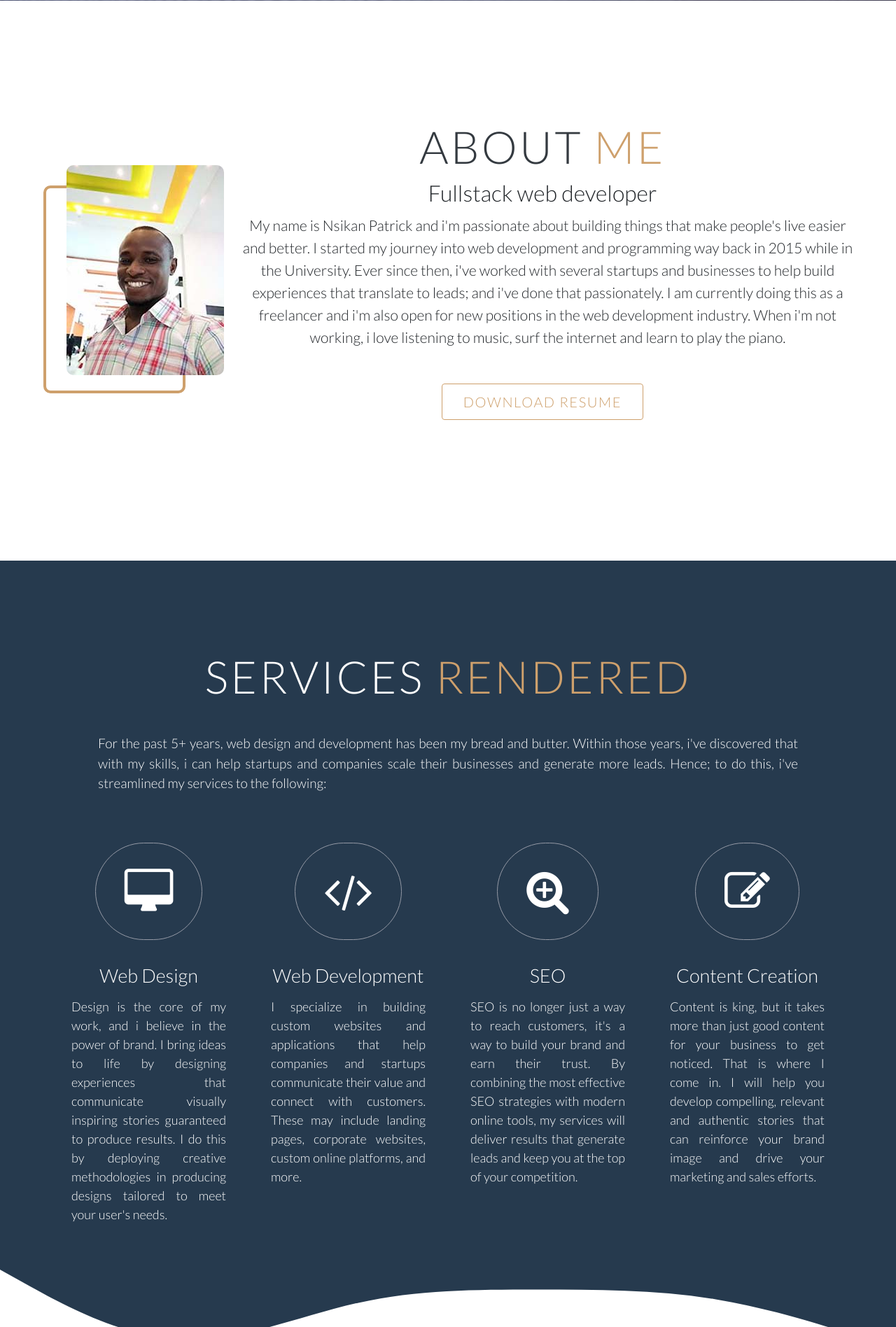
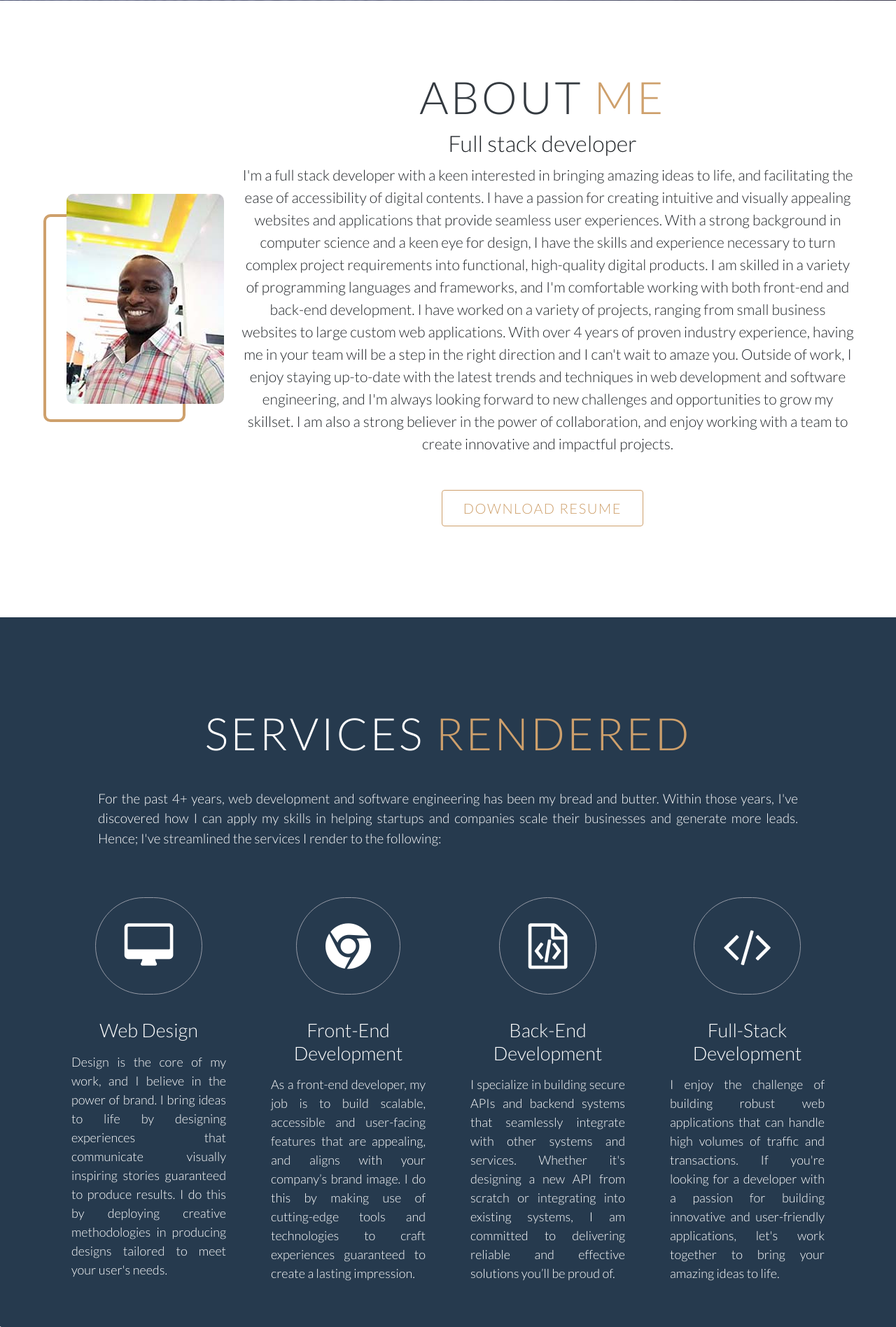
Before and after one commit to NsikanPatrick/my-portfolio-website, a Django app: page / in a window 1280 px wide. Shown: the part 899-2795 px from the top of the page at 70% size. Run offline with Django 4.2, Linux system fonts and the light colour scheme; some libraries are stand-ins or nearby versions.

Commit message:
Updating page contents

```diff
--- a/my_portfolio/views.py
+++ b/my_portfolio/views.py
@@ -10,5 +10,6 @@ def index(request):
 
 
 def resume(request):
-    filepath = os.path.join('static', 'Resume.pdf')
+    # filepath = os.path.join('static', 'Resume.pdf')
+    filepath = os.path.join('static', 'NSIKAN ADAOWO - FULL STACK DEVELOPER.pdf')
     return FileResponse(open(filepath, 'rb'), content_type='application/pdf')
--- a/static/css/main.css
+++ b/static/css/main.css
@@ -39,7 +39,7 @@ a{
     justify-content: center;
 }
 
-.cta{
+.cta, .card a{
     margin-top: 30px;
     display: inline-block;
     padding: 10px 30px;
@@ -53,9 +53,18 @@ a{
     transition-property: background-color, color;
 }
 
-.cta:hover{
+.cta:hover, .card a:hover{
     background: #cea06c;
     color: #fff;
+}
+
+.site-features-area .feature i{
+    color: #cea06c !important;
+}
+
+.site-feature-item-title{
+    padding-top: 80px;
+    padding-bottom: 60px;
 }
 
 /* End of general site styles */
--- a/templates/base.html
+++ b/templates/base.html
@@ -35,7 +35,7 @@
 <header>
     <nav class="navigation">
         <div class="nav-content">
-            <div class="logo-box"><a href="#hero">Nsikan Patrick</a></div>
+            <div class="logo-box"><a href="#hero">Nsikan Adaowo</a></div>
             <ul class="menu-items">
                 <div class="icn btn-cancel">
                     <i class="fa fa-times"></i>
--- a/templates/index.html
+++ b/templates/index.html
@@ -1,7 +1,7 @@
 
 {% extends 'base.html' %}
 
-{% block title %} Nsikan Patrick {% endblock %}
+{% block title %} Nsikan Adaowo {% endblock %}
 
 {% block content %}
 
@@ -21,10 +21,9 @@
                         <div class="col-md-12">
                             <h3>Hi there,</h3>
                             <h1>My name is <br>
-                                Nsikan Patrick</h1>
-                            <p> I love building things that help people gain access to information through
-                                the internet. I also love simplifying complex systems and make them friendly
-                                and accessible for all.</p>
+                                Nsikan Patrick Adaowo</h1>
+                            <p> I'm a full stack developer with a keen interest in bringing amazing ideas to life, and facilitating the ease of accessibility of digital contents.
+                                I have a passion for creating intuitive and visually appealing applications that provide seamless user experiences.</p>
                             <a href="#portfolio" class="btn cta" type="button">Portfolio</a>
                         </div>
 
@@ -46,14 +45,15 @@
             </div>
             <div class="col-right">
                 <h1 class="section-title">About <span>Me</span></h1>
-                <h2>Fullstack web developer</h2>
-                <p>My name is Nsikan Patrick and i'm passionate about building things that make people's live
-                    easier and better. I started my journey into web development and programming way back in 2015 while
-                    in the University. Ever since then, i've worked with several startups and businesses
-                    to help build experiences that translate to leads; and i've done that passionately.
-                    I am currently doing this as a freelancer and i'm also open for new positions in the web development
-                    industry.
-                    When i'm not working, i love listening to music, surf the internet and learn to play the piano.</p>
+                <h2>Full stack developer</h2>
+                <p>I'm a full stack developer with a keen interested in bringing amazing ideas to life, and facilitating the ease of accessibility of digital contents.
+                    I have a passion for creating intuitive and visually appealing websites and applications that provide seamless user experiences.
+                    With a strong background in computer science and a keen eye for design, I have the skills and experience necessary to turn complex project requirements into functional, high-quality digital products.
+                    I am skilled in a variety of programming languages and frameworks, and I'm comfortable working with both front-end and back-end development.
+                    I have worked on a variety of projects, ranging from small business websites to large custom web applications.
+                    With over 4 years of proven industry experience, having me in your team will be a step in the right direction and I can't wait to amaze you.
+                    Outside of work, I enjoy staying up-to-date with the latest trends and techniques in web development and software engineering, and I'm always looking forward to new challenges and opportunities to grow my skillset. I am also a strong believer
+                     in the power of collaboration, and enjoy working with a team to create innovative and impactful projects.</p>
                 <a href="{% url 'resume' %}" class="btn cta">Download resume</a>
             </div>
         </div>
@@ -68,17 +68,17 @@
             <div class="container">
                 <div class="row feature-items">
                     <div class="services-intro text-justify">
-                        <p>For the past 5+ years, web design and development has been my bread and butter.
-                            Within those years, i've discovered that with my skills, i can help startups and
-                            companies scale their businesses and generate more leads. Hence; to do this, i've
-                            streamlined my services to the following:
+                        <p>For the past 4+ years, web development and software engineering has been my bread and butter.
+                            Within those years, I've discovered how I can apply my skills in helping startups and
+                            companies scale their businesses and generate more leads. Hence; I've
+                            streamlined the services I render to the following:
                         </p>
                     </div>
                     <div class="col-lg-3 col-md-6">
                         <div class="feature">
                             <i class="fa fa-desktop fa-2x"></i>
                             <h4>Web Design</h4>
-                            <p class="text-justify">Design is the core of my work, and i believe in the power of brand. I bring ideas
+                            <p class="text-justify">Design is the core of my work, and I believe in the power of brand. I bring ideas
                                 to life by designing experiences that communicate visually inspiring stories
                                 guaranteed to produce results. I do this by deploying creative methodologies in
                                 producing designs tailored to meet your user's needs. </p>
@@ -86,34 +86,28 @@
                     </div>
                     <div class="col-lg-3 col-md-6">
                         <div class="feature">
-                            <i class="fa fa-code fa-2x"></i>
-                                <h4>Web development</h4>
-                            <p class="text-justify">I specialize in building custom websites and applications
-                                that help companies and startups communicate their value and connect with
-                                customers. These may include landing pages, corporate websites, custom online
-                                platforms, and more. </p>
+                            <i class="fa fa-chrome fa-2x"></i>
+                                <h4>Front-end Development</h4>
+                            <p class="text-justify">As a front-end developer, my job is to build scalable, accessible and user-facing features that are appealing, and aligns with your company’s brand image.
+                                I do this by making use of cutting-edge tools and technologies to craft experiences guaranteed to create a lasting impression. </p>
                         </div>
                     </div>
                     <div class="col-lg-3 col-md-6">
                         <div class="feature">
-                            <i class="fa fa-search-plus fa-2x"></i>
-                            <h4>SEO</h4>
-                            <p class="text-justify">SEO is no longer just a way to reach customers, it's a way to build your brand and
-                                earn their trust. By combining the most effective SEO strategies with
-                                modern online tools, my services will deliver results that generate leads
-                                and keep you at the top of your competition.
+                            <i class="fa fa-file-code-o fa-2x"></i>
+                            <h4>Back-end Development</h4>
+                            <p class="text-justify">I specialize in building secure APIs and backend systems that seamlessly integrate with other systems and services. Whether it's designing a new API from scratch or integrating into existing systems,
+                                I am committed to delivering reliable and effective solutions you’ll be proud of.
                             </p>
                         </div>
                     </div>
                     <div class="col-lg-3 col-md-6">
                         <div class="feature">
-                            <i class="fa fa-pencil-square-o fa-2x"></i>
+                            <i class="fa fa-code fa-2x"></i>
                             <!--						<i class="fi flaticon-beach"></i>-->
-                            <h4>Content creation</h4>
-                            <p class="text-justify">Content is king, but it takes more than
-                                just good content for your business to get noticed. That is where I come in.
-                                I will help you develop compelling, relevant and authentic stories that can
-                                reinforce your brand image and drive your marketing and sales efforts.
+                            <h4>Full-stack Development</h4>
+                            <p class="text-justify">I enjoy the challenge of building robust web applications that can handle high volumes of traffic and transactions.
+                                If you're looking for a developer with a passion for building innovative and user-friendly applications, let's work together to bring your amazing ideas to life.
                             </p>
                         </div>
                     </div>
@@ -134,32 +128,30 @@
                 <div class="row">
                     <div class="col-lg-6 col-md-6 col-sm-12 col-xs-12 about-left portfolio-stack">
                         <div class="card">
-                            <img class="card-img-top" src="{% static 'images/about-main.jpg' alt='' %}"
+                            <img class="card-img-top" src="{% static 'images/goldenmuv.png' alt='goldenmuv website image' %}"
                                  alt="Card image cap">
                             <div class="card-body">
-                                <h5 class="card-title text-center">Project</h5>
-                                <p class="card-text">Some quick example text to build on the card title and make up
-                                    the
-                                    bulk of
-                                    the
-                                    card's content.</p>
-                                <div class="text-center"><a href="#" class="btn my-btn">Visit site</a></div>
+                                <h5 class="card-title text-center">Goldenmuv Company Website</h5>
+                                <p class="card-text">Goldenmuv is a premium consulting agency that provides
+                                    excellent and cutting-edge professional services and business solutions
+                                    that help organizations improve performance, maximize growth and profitability
+                                    whilst adhering to the corporate statement of the organization.</p>
+                                <div class="text-center"><a href="https://goldenmuv.com/" class="btn my-btn" target="_blank">Visit Project</a></div>
                             </div>
                         </div>
                     </div>
 
                     <div class="col-lg-6 col-md-6 col-sm-12 col-xs-12 about-left portfolio-stack">
                         <div class="card">
-                            <img class="card-img-top" src="{% static 'images/about-main.jpg' alt='' %}"
+                            <img class="card-img-top" src="{% static 'images/gtrack-dashboard.png' alt='gtrack app dashboard image' %}"
                                  alt="Card image cap">
                             <div class="card-body">
-                                <h5 class="card-title text-center">Project</h5>
-                                <p class="card-text">Some quick example text to build on the card title and make up
-                                    the
-                                    bulk of
-                                    the
-                                    card's content.</p>
-                                <div class="text-center"><a href="#" class="btn my-btn">Visit site</a></div>
+                                <h5 class="card-title text-center">G-track App</h5>
+                                <p class="card-text">G-Track is a dynamic web application designed to help micro-financial
+                                    institutions keep track of debtors, debts, payments, etc. in a seamless and efficient manner.
+                                    The project has support for system automation, Role Based Accessibility (RBA),
+                                    Reminders, and seamless integration into other web applications.</p>
+                                <div class="text-center"><a href="https://test-gtrack.onrender.com/" class="btn my-btn" target="_blank">Visit Project</a></div>
                             </div>
                         </div>
                     </div>
@@ -171,32 +163,30 @@
                 <div class="row">
                     <div class="col-lg-6 col-md-6 col-sm-12 col-xs-12 about-left portfolio-stack">
                         <div class="card">
-                            <img class="card-img-top" src="{% static 'images/about-main.jpg' alt='' %}"
+                            <img class="card-img-top" src="{% static 'images/my portfolio.png' alt='' %}"
                                  alt="Card image cap">
                             <div class="card-body">
-                                <h5 class="card-title text-center">Project</h5>
-                                <p class="card-text">Some quick example text to build on the card title and make up
-                                    the
-                                    bulk of
-                                    the
-                                    card's content.</p>
-                                <div class="text-center"><a href="#" class="btn my-btn">Visit site</a></div>
+                                <h5 class="card-title text-center">My Portfolio Website</h5>
+                                <p class="card-text">Nsikan Adaowo a full stack developer with a keen interested in
+                                    bringing amazing ideas to life, and facilitating the ease of accessibility of digital
+                                    contents. he has a passion for creating intuitive and visually appealing websites and
+                                    applications that provide seamless user experiences.</p>
+                                <div class="text-center"><a href="https://nsikanadaowo.onrender.com/" class="btn my-btn" target="_blank">Visit Project</a></div>
                             </div>
                         </div>
                     </div>
 
                     <div class="col-lg-6 col-md-6 col-sm-12 col-xs-12 about-left portfolio-stack">
                         <div class="card">
-                            <img class="card-img-top" src="{% static 'images/about-main.jpg' alt='' %}"
+                            <img class="card-img-top" src="{% static 'images/my portfolio.png' alt='' %}"
                                  alt="Card image cap">
                             <div class="card-body">
                                 <h5 class="card-title text-center">Project</h5>
-                                <p class="card-text">Some quick example text to build on the card title and make up
-                                    the
-                                    bulk of
-                                    the
-                                    card's content.</p>
-                                <div class="text-center"><a href="#" class="btn my-btn">Visit site</a></div>
+                                <p class="card-text">Nsikan Adaowo a full stack developer with a keen interested in
+                                    bringing amazing ideas to life, and facilitating the ease of accessibility of digital
+                                    contents. he has a passion for creating intuitive and visually appealing websites and
+                                    applications that provide seamless user experiences.</p>
+                                <div class="text-center"><a href="#" class="btn my-btn" target="_blank">Visit Project</a></div>
                             </div>
                         </div>
                     </div>
@@ -208,16 +198,80 @@
     <!-- End portfolio Area -->
 
     <!--    Site features area-->
+
     <section id="site-features-area">
+
         <div class="site-features-area">
+            <h1 class="section-title site-feature-item-title">I build projects <span>That are</span></h1>
             <div class="container">
+                <div class="row feature-items">
+                    <!-- <div class="services-intro text-justify">
+                        <p>For the past 4+ years, web development and software engineering has been my bread and butter.
+                            Within those years, i've discovered how I can apply my skills in helping startups and
+                            companies scale their businesses and generate more leads. Hence; i've
+                            streamlined the services I render to the following:
+                        </p>
+                    </div> -->
+                    <div class="col-lg-4 col-md-6">
+                        <div class="feature">
+                            <i class="fa fa-mobile fa-2x"></i>
+                            <h4>Mobile responsive</h4>
+                                <p class="text-justify">Every project I build are
+                                    mobile-friendly and properly optimized for search engines. I prioritize
+                                    aesthetics and performance in the design process and I'm
+                                    always committed to exceeding your expectations. I ensure that
+                                    every product delivered is pixel-perfect for every screen, hence
+                                    giving your users the best experience possible. My commitment
+                                    is to ensure that your project makes an impact and connects
+                                    with the people that matter to you.
+                                </p>
+                        </div>
+                    </div>
+                    <div class="col-lg-4 col-md-6">
+                        <div class="feature">
+                            <i class="fa fa-rocket fa-2x"></i>
+                            <h4>Fast loading</h4>
+                            <p class="text-justify">First impressions make all the difference.
+                                With fast-loading, SEO-friendly and mobile-ready applications,
+                                you can be sure of giving your clients that professional touch
+                                that will keep them glued to your brand. I make use of the
+                                fastest and cleanest code available for lightning fast loading
+                                speeds, and advanced web technologies to optimize every part of
+                                the product for efficiency, without compromising its style
+                                or function.
+                            </p>
+                        </div>
+                    </div>
+                    <div class="col-lg-4 col-md-6">
+                        <div class="feature">
+                            <i class="fa fa-shield fa-2x"></i>
+                            <h4>Safe and secure</h4>
+                                <p class="text-justify">I build projects using the latest technology
+                                    to ensure it’s safe, secure, and easy for you to manage. I build
+                                    state-of-the-art products with security in mind. This will
+                                    guarantee the confidence of clients in your brand.
+                                    I provide high-quality
+                                    web solutions that will grow your business and ensure you
+                                    reach your business goals within the shortest time possible.
+                                </p>
+                        </div>
+                    </div>
+
+                </div>
+            </div>
+    </section>
+
+    <section id="site-features-area">
+
+
+            <!-- <div class="container">
                 <div class="row align-items-center justify-content-center features-box">
                     <div class="col-lg-6 col-md-12 why_us_image about-left">
                         <img class="img-fluid" src="{% static 'images/about-main.jpg' alt='' %}">
                     </div>
                     <div class="col-lg-6 col-md-12 col-sm-12 col-xs-12 about-right">
                         <div class="section-title text-left">
-                            <h1 class="text-center">I Build Websites That Are:</h1>
+                            <h1 class="text-center">I Build Projects That Are:</h1>
                         </div>
                         <div class="features-content">
                             <div class="site-features">
@@ -264,7 +318,8 @@
                             </div>
                     </div>
                 </div>
-            </div>
+            </div> -->
+
         </div>
     </section>
     <svg class="wave-top" viewBox="0 0 1439 147" version="1.1" xmlns="http://www.w3.org/2000/svg"
@@ -298,7 +353,7 @@
     <section id="contacts">
         <div class="contacts container">
             <div>
-                <h1 class="section-title">Contact</h1>
+                <h1 class="section-title">Get In Touch </h1>
             </div>
             <div class="contacts-body">
 
@@ -328,14 +383,14 @@
     <!--    Footer section-->
     <section id="footer">
         <div class="footer container">
-            <div class="brand"><h1>Get in touch</h1></div>
+            <div class="brand"><h1>Lets connect</h1></div>
             <div class="social-icons">
 
                 <div class="social-item">
                     <a href="https://twitter.com/nsikanadaowo" target="_blank"><i class="fa fa-twitter fa-fw"></i></a>
                 </div>
                 <div class="social-item">
-                    <a href="https://www.linkedin.com/in/nsikan-adaowo-8b7663127/" target="_blank"><i
+                    <a href="https://www.linkedin.com/in/nsikanadaowo" target="_blank"><i
                             class="fa fa-linkedin fa-fw"></i></a>
                 </div>
                 <div class="social-item">
```
Also changed, not shown: static/images/goldenmuv.png (added), static/images/gtrack-dashboard.png (added), static/images/my portfolio.png (added), 2 other files.
